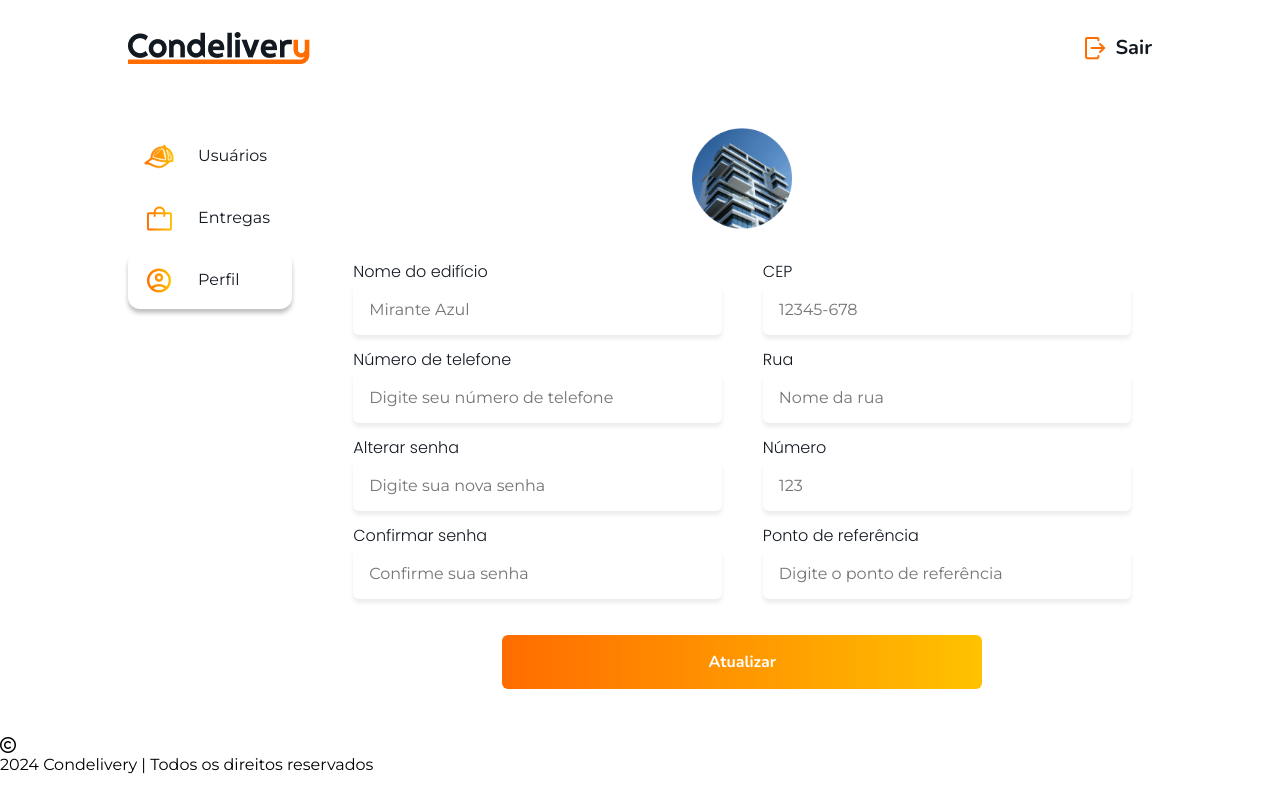
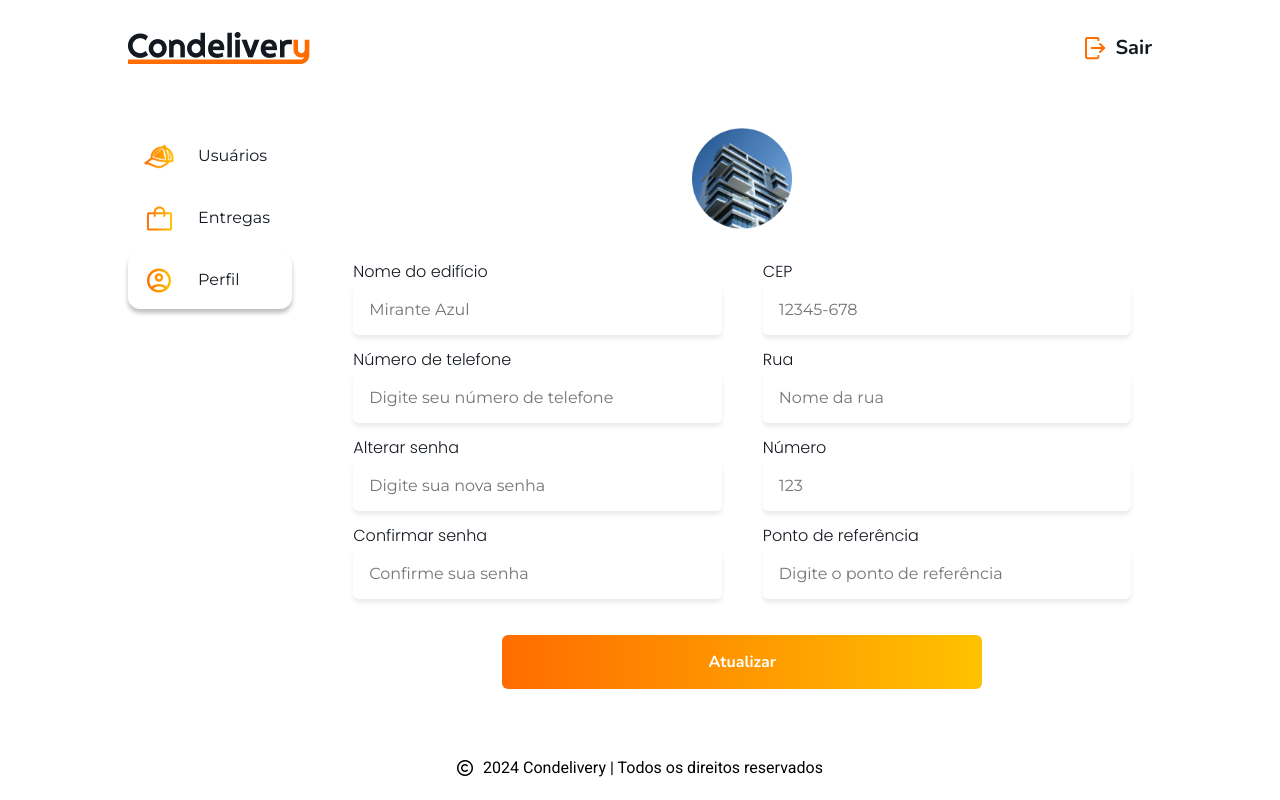
Before and after one commit to josiastavares/Condelivery-front-web, a React (Create React App) app: page /perfil in a window 1280 px wide. Built offline with nearby package versions, Linux system fonts and the light colour scheme.

Commit message:
ajustando rodape

```diff
--- a/src/componentes/Rodape/index.js
+++ b/src/componentes/Rodape/index.js
@@ -2,7 +2,7 @@ import './Rodape.css'
 
 function Rodape() {
     return(
-        <footer>
+        <footer className='rodape-dashboard'>
             <i className="fa-regular fa-copyright copy"></i>
             <p>
             2024 Condelivery | Todos os direitos reservados
```
